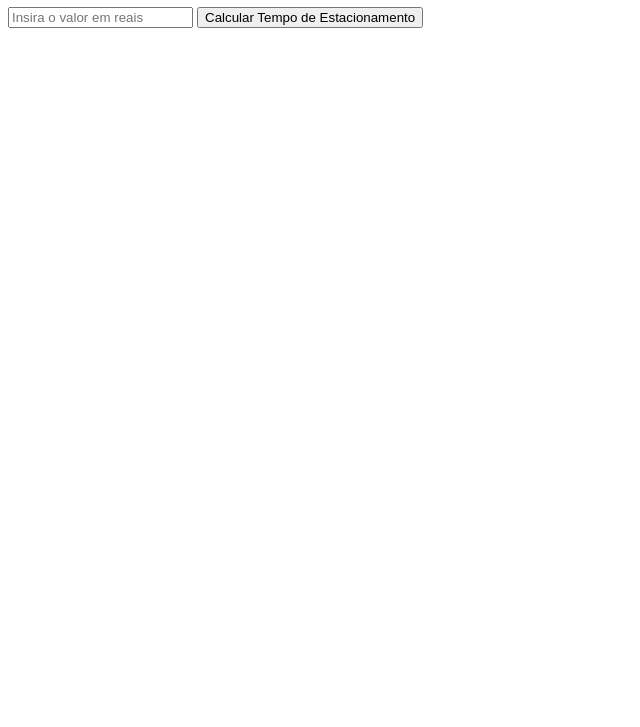
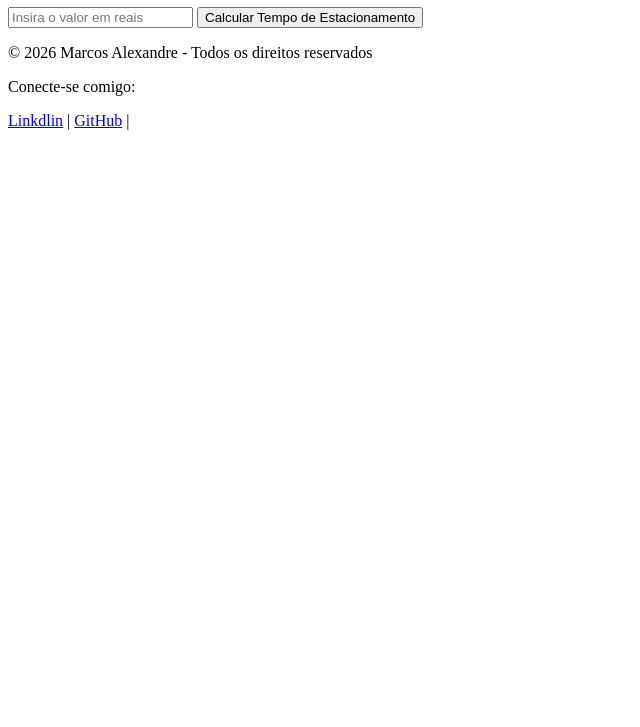
Before and after one commit to Marcos-Alexandre-Ferreira/parquimetro, a plain HTML site: page index.html in a window 1280 px wide. Shown: the part 73-800 px from the top of the page, without its empty margins (0-640 px from the left). Drawn offline with Linux system fonts and the light colour scheme.

Commit message:
inclusão footer

```diff
--- a/index.html
+++ b/index.html
@@ -13,5 +13,12 @@
     <button id="calcularTempo">Calcular Tempo de Estacionamento</button>
     <div id="mensagem"></div>
     <div id="troco"></div>
+    <footer class="rodape">
+        <p>&copy; 2026 Marcos Alexandre - Todos os direitos reservados</p>
+        <p>Conecte-se comigo:</p>
+        <a href="https://www.linkedin.com/in/marcos-alexandre-972316186/"target="_blank">Linkdlin</a> |
+        <a href="https://github.com/Marcos-Alexandre-Ferreira"target="_blank">GitHub</a> |
+    </footer>
+    <p class="footerbaixo"></p>
 </body>
 </html>
```
